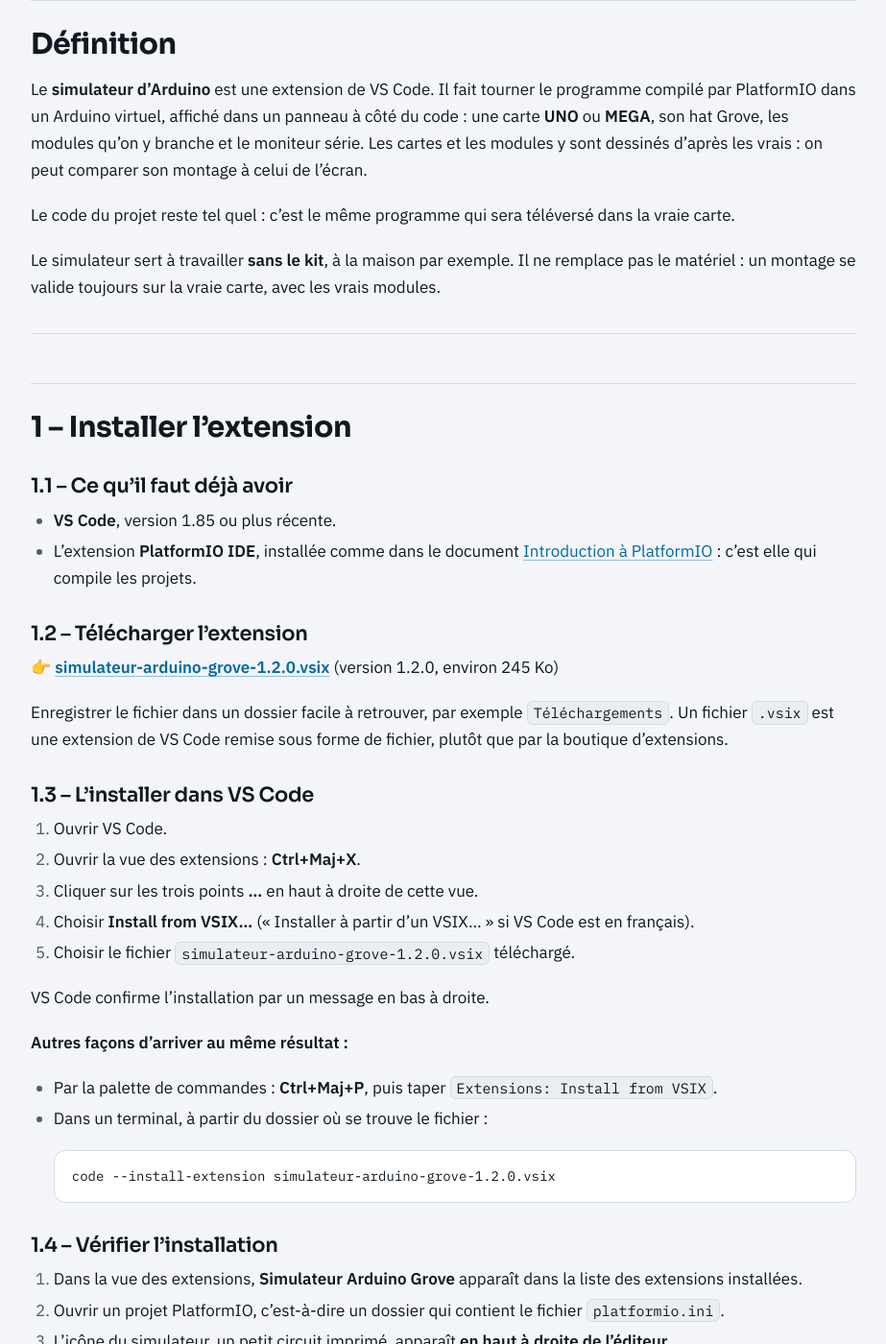
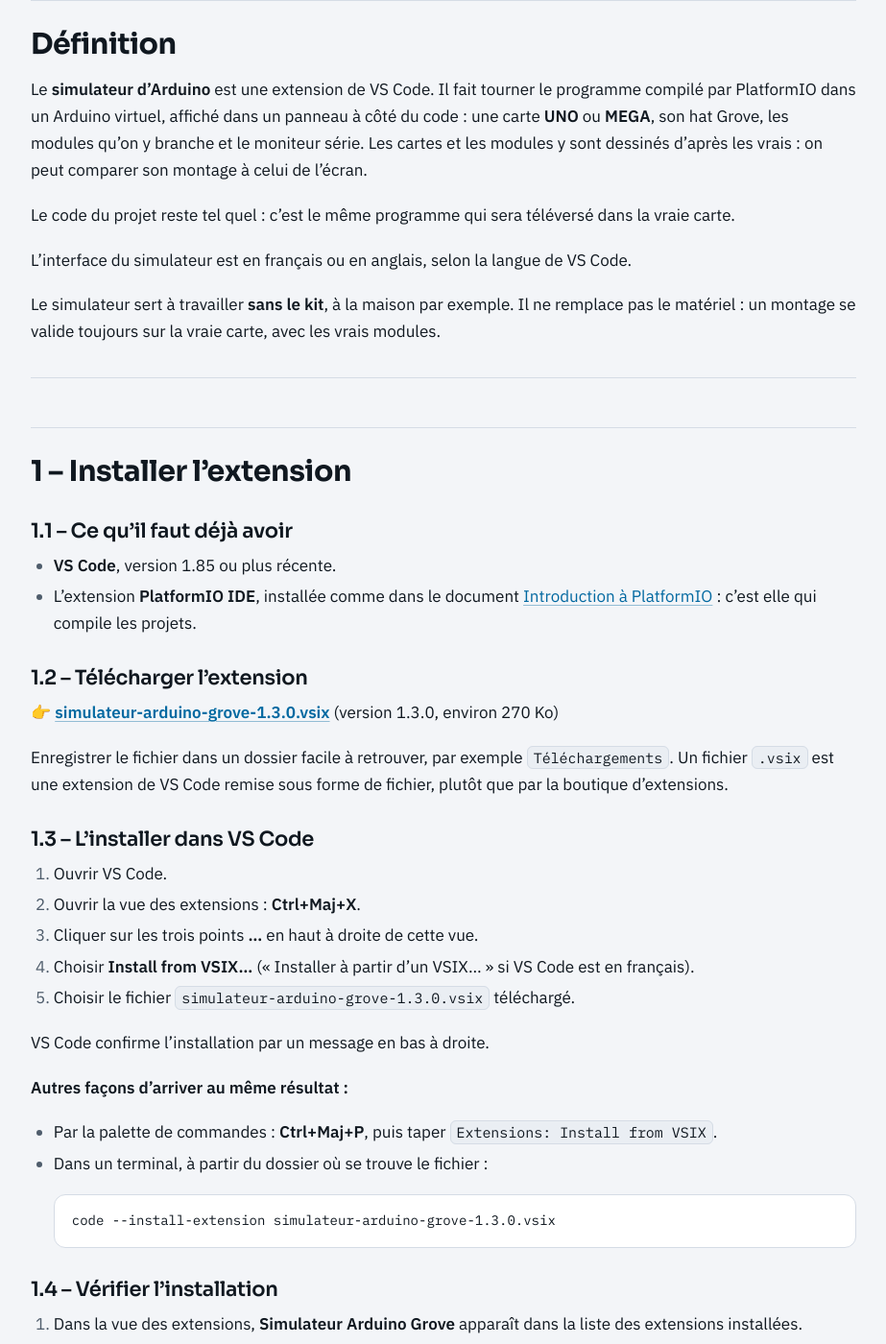
Before and after one commit to ve2cuy/4201c4, a Jekyll site: the page built from Documents/Simulateur-Arduino.md, in a window 1280 px wide and 1400 px high, scrolled down 1702 px. Shown: the whole window at 96% size, without its empty margins (128-1051 px from the left). Built offline with Jekyll 4.4.1, drawn with Linux system fonts in a browser that asks for light colours; our own code applies the rules of GitHub Pages for plain Markdown files; some of the changed text lies outside the part shown.

Commit message:
Simulateur Arduino : version 1.3.0 (interface en anglais, exemples « Ouvrir avec VS Code »)

````diff
--- a/Documents/Simulateur-Arduino.md
+++ b/Documents/Simulateur-Arduino.md
@@ -40,6 +40,8 @@ Le **simulateur d'Arduino** est une extension de VS Code. Il fait tourner le pro
 
 Le code du projet reste tel quel : c'est le même programme qui sera téléversé dans la vraie carte.
 
+L'interface du simulateur est en français ou en anglais, selon la langue de VS Code.
+
 Le simulateur sert à travailler **sans le kit**, à la maison par exemple. Il ne remplace pas le matériel : un montage se valide toujours sur la vraie carte, avec les vrais modules.
 
 ---
@@ -53,7 +55,7 @@ Le simulateur sert à travailler **sans le kit**, à la maison par exemple. Il n
 
 ### 1.2 – Télécharger l'extension {#section-1-2}
 
-👉 [**simulateur-arduino-grove-1.2.0.vsix**](../telechargements/simulateur-arduino-grove-1.2.0.vsix) (version 1.2.0, environ 245 Ko)
+👉 [**simulateur-arduino-grove-1.3.0.vsix**](../telechargements/simulateur-arduino-grove-1.3.0.vsix) (version 1.3.0, environ 270 Ko)
 
 Enregistrer le fichier dans un dossier facile à retrouver, par exemple `Téléchargements`. Un fichier `.vsix` est une extension de VS Code remise sous forme de fichier, plutôt que par la boutique d'extensions.
 
@@ -63,7 +65,7 @@ Enregistrer le fichier dans un dossier facile à retrouver, par exemple `Téléc
 2. Ouvrir la vue des extensions : **Ctrl+Maj+X**.
 3. Cliquer sur les trois points **…** en haut à droite de cette vue.
 4. Choisir **Install from VSIX…** (« Installer à partir d'un VSIX… » si VS Code est en français).
-5. Choisir le fichier `simulateur-arduino-grove-1.2.0.vsix` téléchargé.
+5. Choisir le fichier `simulateur-arduino-grove-1.3.0.vsix` téléchargé.
 
 VS Code confirme l'installation par un message en bas à droite.
 
@@ -73,7 +75,7 @@ VS Code confirme l'installation par un message en bas à droite.
 - Dans un terminal, à partir du dossier où se trouve le fichier :
 
   ```bash
-  code --install-extension simulateur-arduino-grove-1.2.0.vsix
+  code --install-extension simulateur-arduino-grove-1.3.0.vsix
   ```
 
 ### 1.4 – Vérifier l'installation {#section-1-4}
````
Also changed, not shown: other parts of Documents/Simulateur-Arduino.md (+1 -1 lines), 2 other files.
